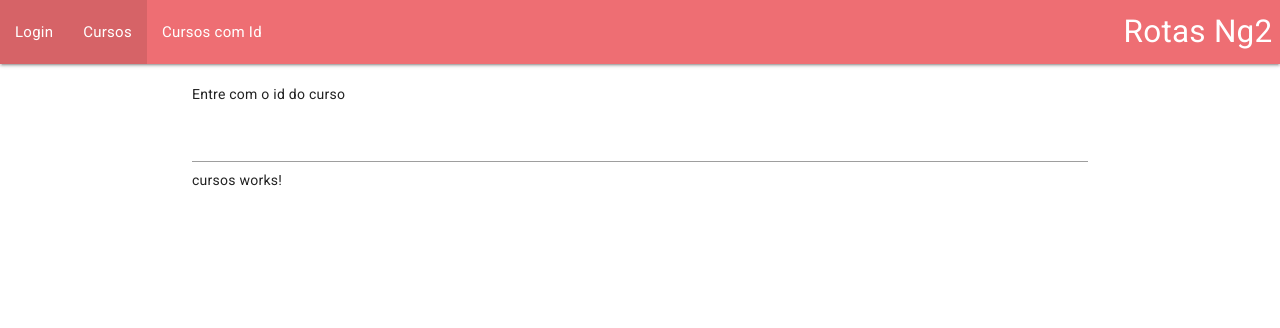
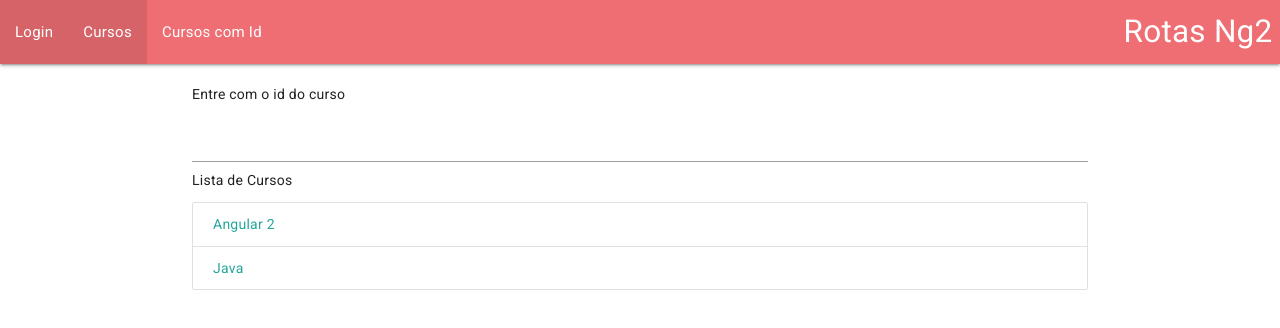
Before and after one commit to guigomes91/angular-rotas, an Angular app: page /cursos in a window 1280 px wide. Shown: the top 328 px of the page. Built offline with nearby package versions, Linux system fonts and the light colour scheme.

Commit message:
Rotas imperativas

```diff
--- a/src/app/app-routing.module.ts
+++ b/src/app/app-routing.module.ts
@@ -4,11 +4,13 @@
 import { LoginComponent } from './login/login.component';
 import { HomeComponent } from './home/home.component';
 import { CursoDetalheComponent } from './curso-detalhe/curso-detalhe.component';
+import { CursoNaoEncontradoComponent } from './curso-nao-encontrado/curso-nao-encontrado.component';
 
 const APP_ROUTES: Routes = [
   { path: 'cursos', component: CursosComponent },
   { path: 'curso/:id', component: CursoDetalheComponent },
   { path: 'login', component: LoginComponent },
+  { path: 'naoEncontrado', component: CursoNaoEncontradoComponent },
   { path: '', component: HomeComponent }
 ];
 
--- a/src/app/curso-detalhe/curso-detalhe.component.html
+++ b/src/app/curso-detalhe/curso-detalhe.component.html
@@ -1 +1,2 @@
-<p>id: {{id}}</p>
+<p>id: {{ id }}</p>
+<p>Curso: {{ curso?.nome }}</p>
--- a/src/app/curso-detalhe/curso-detalhe.component.ts
+++ b/src/app/curso-detalhe/curso-detalhe.component.ts
@@ -1,6 +1,8 @@
 import { Component, OnInit } from '@angular/core';
-import { ActivatedRoute } from '@angular/router';
+import { ActivatedRoute, Router } from '@angular/router';
 import { Subscription } from 'rxjs';
+
+import { CursosService } from '../cursos/cursos.service';
 
 @Component({
   selector: 'app-curso-detalhe',
@@ -9,23 +11,30 @@
 })
 export class CursoDetalheComponent implements OnInit {
 
-  id: string = '';
+  id: number = 0;
+  curso: any;
+  private subscription : Subscription = new Subscription();
 
   constructor(private route: ActivatedRoute,
-    private inscricao: Subscription) {
-    //this.id = this.route.snapshot.params['id'];
-    //console.log(this.route);
-  }
+    private router: Router,
+    private cursoService: CursosService) {}
 
   ngOnInit(): void {
-    this.inscricao = this.route.params.subscribe(
+    this.subscription = this.route.params.subscribe(
       (params: any) => {
         this.id = params['id'];
+
+        this.curso = this.cursoService.getCurso(this.id);
+
+        if (this.curso === null) {
+          this.router.navigate(['/naoEncontrado']);
+        }
       }
     );
   }
 
+  //Quando componente destruído, realiza a desinscreve dessa inscrição
   ngOnDestroy() {
-    this.inscricao.unsubscribe();
+    this.subscription.unsubscribe();
   }
 }
--- /dev/null
+++ b/src/app/curso-nao-encontrado/curso-nao-encontrado.component.html
@@ -0,0 +1 @@
+<p>curso-nao-encontrado works!</p>
--- a/src/app/cursos/cursos.component.html
+++ b/src/app/cursos/cursos.component.html
@@ -1 +1,9 @@
-<p>cursos works!</p>
+<p>Lista de Cursos</p>
+
+<div class="collection">
+<a class="collection-item"
+  *ngFor="let curso of cursos"
+  [routerLink]="['/curso', curso.id]">
+  {{ curso.nome }}
+</a>
+</div>
--- a/src/app/cursos/cursos.component.ts
+++ b/src/app/cursos/cursos.component.ts
@@ -1,10 +1,19 @@
-import { Component } from '@angular/core';
+import { Component, OnInit } from '@angular/core';
+
+import { CursosService } from './cursos.service';
 
 @Component({
   selector: 'app-cursos',
   templateUrl: './cursos.component.html',
   styleUrls: ['./cursos.component.css']
 })
-export class CursosComponent {
+export class CursosComponent implements OnInit {
 
+  cursos: any[] = [];
+
+  constructor(private cursosService: CursosService) {}
+
+  ngOnInit(): void {
+    this.cursos = this.cursosService.getCursos();
+  }
 }
--- /dev/null
+++ b/src/app/cursos/cursos.service.ts
@@ -0,0 +1,26 @@
+import { Injectable } from '@angular/core';
+
+@Injectable({
+  providedIn: 'root'
+})
+export class CursosService {
+
+  constructor() { }
+
+  getCursos() {
+    return [
+      {id: 1, nome: 'Angular 2'},
+      {id: 2, nome: 'Java'}
+    ]
+  }
+
+  getCurso(id: number) {
+    let cursos = this.getCursos();
+    for (let curso of cursos) {
+      if (curso.id == id) {
+        return curso;
+      }
+    }
+    return null;
+  }
+}
```
Also changed, not shown: src/app/app.module.ts (+8 -6 lines), src/app/curso-nao-encontrado/curso-nao-encontrado.component.ts (added, +10 -0 lines), src/app/curso-nao-encontrado/curso-nao-encontrado.component.css (added), 2 other files (tests, documents, lock files or other folders).
